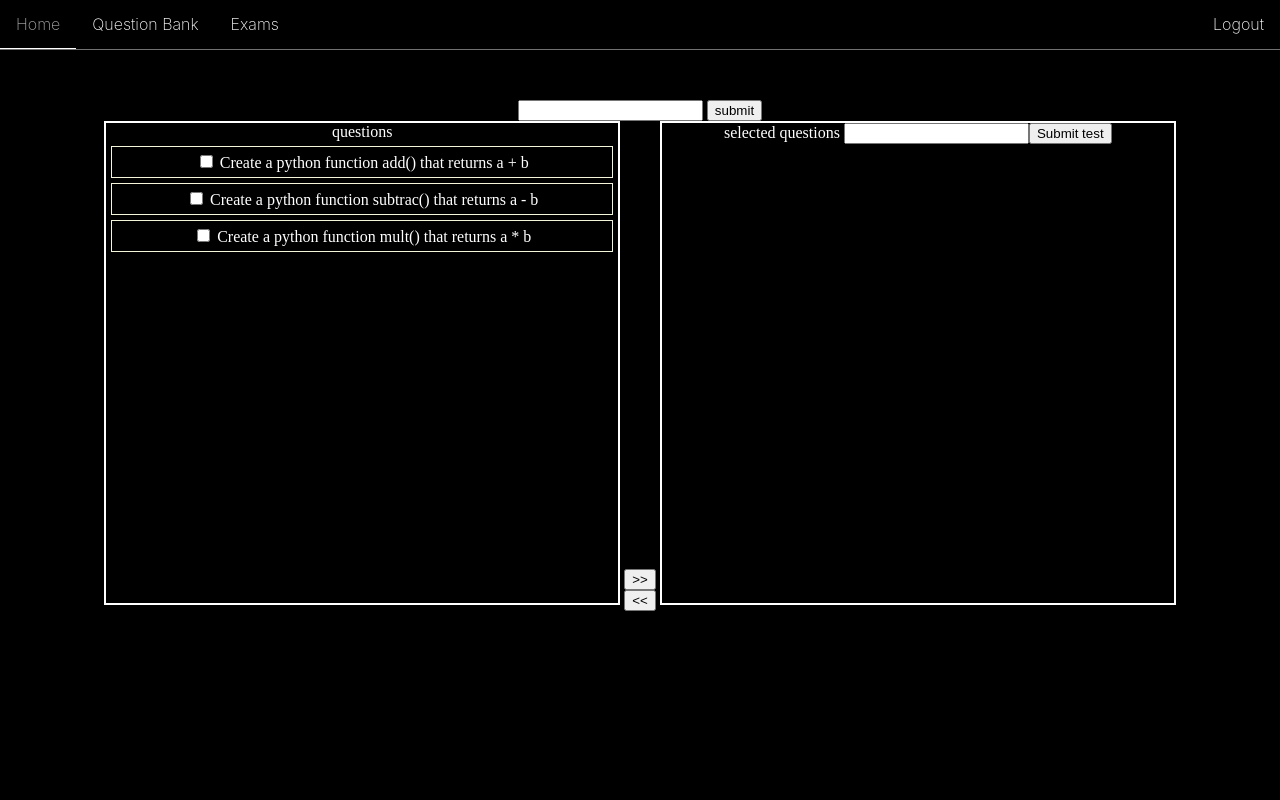
After one commit to yapancha/490-beta, a PHP site: page /question_bank.php in a window 1280 px wide. The commit adds this page. Run offline with PHP 8.4, Linux system fonts and the light colour scheme.

Commit message:
Task: (in progress) Question-bank page

```diff
--- a/css/navbar.css
+++ b/css/navbar.css
@@ -1,3 +1,8 @@
+/*
+Yash Panchal
+questions.css
+style-sheet for Navigation bar
+*/
 ul{
     list-style-type: none;
     margin: 0;
@@ -35,9 +40,11 @@ body{
     width: 100%;
     border-bottom: 0.5px solid rgba(255, 255, 255, 0.438);
     background-color:  rgba(0,0,0,0.8);
+    margin-bottom: 50px;
+    position: relative;
 }
 #content{
-    padding-top: 46px;
+    padding-top: 50px;
 }
 .active{
     color: A9A9A9;
--- /dev/null
+++ b/css/questions.css
@@ -0,0 +1,42 @@
+/*
+Yash Panchal
+questions.css
+style-sheet for question-bank page
+*/
+body{
+    color: white;
+    background-color: black;
+}
+#question-content{
+    text-align: center;
+}
+#questions, #selected{
+    border: 2px solid white;
+    display: inline-block;
+    width: 40%;
+    height: 60%;
+    overflow: hidden;
+    margin: auto;
+}
+#add-button{
+    display:inline-block;
+    align-content: center;
+    padding-top: -50px;
+}
+#add-button button{
+    display: block;
+    align-content: center;
+}
+.question{
+    border: 0.5px solid beige;
+    margin: 5px;
+    padding: 5px;
+}
+.selected-question{
+    border: 0.5px solid beige;
+    margin: 5px;
+    padding: 5px;
+}
+#question-create{
+
+}
--- /dev/null
+++ b/js/questions.js
@@ -0,0 +1,27 @@
+var checked;
+var btns = document.getElementsByClassName("question-btn");
+
+
+
+
+var checkboxesChecked = [];
+
+
+for(var i = 0; i< btns.length; i++){
+    btns[i].addEventListener('click', function () {
+        var checkboxes = document.getElementsByClassName("question-select");
+        // loop over them all
+        for (var i=0; i<checkboxes.length; i++) {
+           // And stick the checked ones onto an array...
+           if (checkboxes[i].checked) {
+              var newDiv = document.createElement('div');
+              newDiv.className = "selected-question";
+              newDiv.innerHTML = checkboxes[i].nextElementSibling.innerHTML
+              document.getElementById('selected').appendChild(newDiv);
+              checkboxes[i].parentElement.style.display = "none";
+           }
+
+        }
+        // Return the array if it is non-empty, or null
+      });
+}
--- a/navbar.php
+++ b/navbar.php
@@ -1,18 +1,17 @@
+<!-- /*
+Yash Panchal
+questions.css
+Navigation bar for the website
+*/ -->
 <html>
     <head>
     <link rel="stylesheet" type="text/css" href="css/navbar.css">
+    <link rel="stylesheet" href="css/questions.css">
 
-        <title>
-            Beta
-        </title>
-        <style>
+    <title> Beta</title>
 
-        </style>
-        </head>
-
+    </head>
         <body>
-
-
             <div id = "navbar">
                 <ul>
                     <li  id = "home"><a class = "active" href="">Home</a> </li>
@@ -21,24 +20,3 @@
                     <li id = "logout"><a href="">Logout</a></li>
                 </ul>
             </div>
-            <div id = content>
-                <p>dfdf</p>
-                <br><br><br><br><br><br><br><br><br><br><br><br><br><br><br><br><br><br><br><br><br><br><br>
-                <br><br><br><br><br><br><br><br><br><br><br><br><br><br><br><br><br><br><br><br><br><br><br>
-                <br><br><br><br><br><br><br><br><br><br><br><br><br><br><br><br><br><br><br><br><br><br><br>
-                <br><br><br><br><br><br><br><br><br><br><br><br><br><br><br><br><br><br><br><br><br><br><br>
-                <br><br><br><br><br><br><br><br><br><br><br><br><br><br><br><br><br><br><br><br><br><br><br>
-                <br><br><br><br><br><br><br><br><br><br><br><br><br><br><br><br><br><br><br><br><br><br><br>
-                <br><br><br><br><br><br><br><br><br><br><br><br><br><br><br><br><br><br><br><br><br><br><br>
-                <br><br><br><br><br><br><br><br><br><br><br><br><br><br><br><br><br><br><br><br><br><br><br>
-                <br><br><br><br><br><br><br><br><br><br><br><br><br><br><br><br><br><br><br><br><br><br><br>
-                <br><br><br><br><br><br><br><br><br><br><br><br><br><br><br><br><br><br><br><br><br><br><br>
-                <br><br><br><br><br><br><br><br><br><br><br><br><br><br><br><br><br><br><br><br><br><br><br>
-                <br><br><br><br><br><br><br><br><br><br><br><br><br><br><br><br><br><br><br><br><br><br><br>
-                <p>dfd</p>
-                </div>
-
-        </body>
-
-
-</html>
--- /dev/null
+++ b/question_bank.php
@@ -0,0 +1,50 @@
+<!-- /*
+Yash Panchal
+questions.css
+Question-bank page to select and generate a test
+*/ -->
+<?php
+
+include("navbar.php");
+
+?>
+
+<div id = "question-content">
+    <div id = "question-create">
+        <input type="text" id="question-create-text">
+        <button id = "question-create-submit">submit</button>
+    </div>
+    <div id = "questions">
+            questions
+            <div class = "question"><input type="checkbox" class = "question-select" value = "1">
+                <span>Create a python function add() that returns a + b
+                </span>
+            </div>
+            <div class = "question"><input type="checkbox" class = "question-select" value = "2">
+                <span>Create a python function subtrac() that returns a - b
+                </span>
+            </div>
+            <div class = "question"><input type="checkbox" class = "question-select" value = "3">
+                <span>Create a python function mult() that returns a * b
+                </span>
+            </div>
+
+    </div>
+
+    <div id = "add-button">
+        <button class = "question-btn">>></button>
+        <button class = "question-btn"><<</button>
+    </div>
+
+    <div id = "selected">
+        selected questions
+        <input type="text"><button>Submit test</button>
+    </div>
+
+
+</div>
+
+    </body>
+    <script src="js/questions.js"></script>
+
+</html>
```
